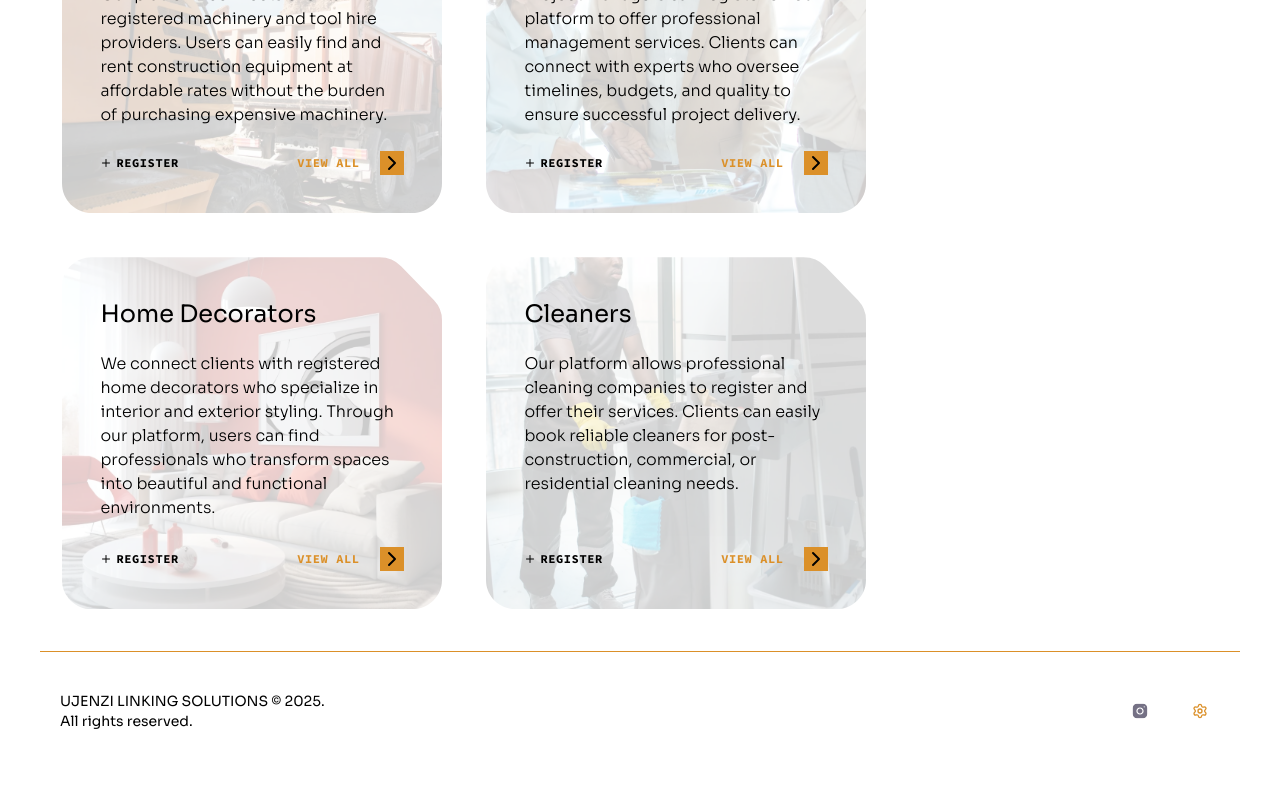
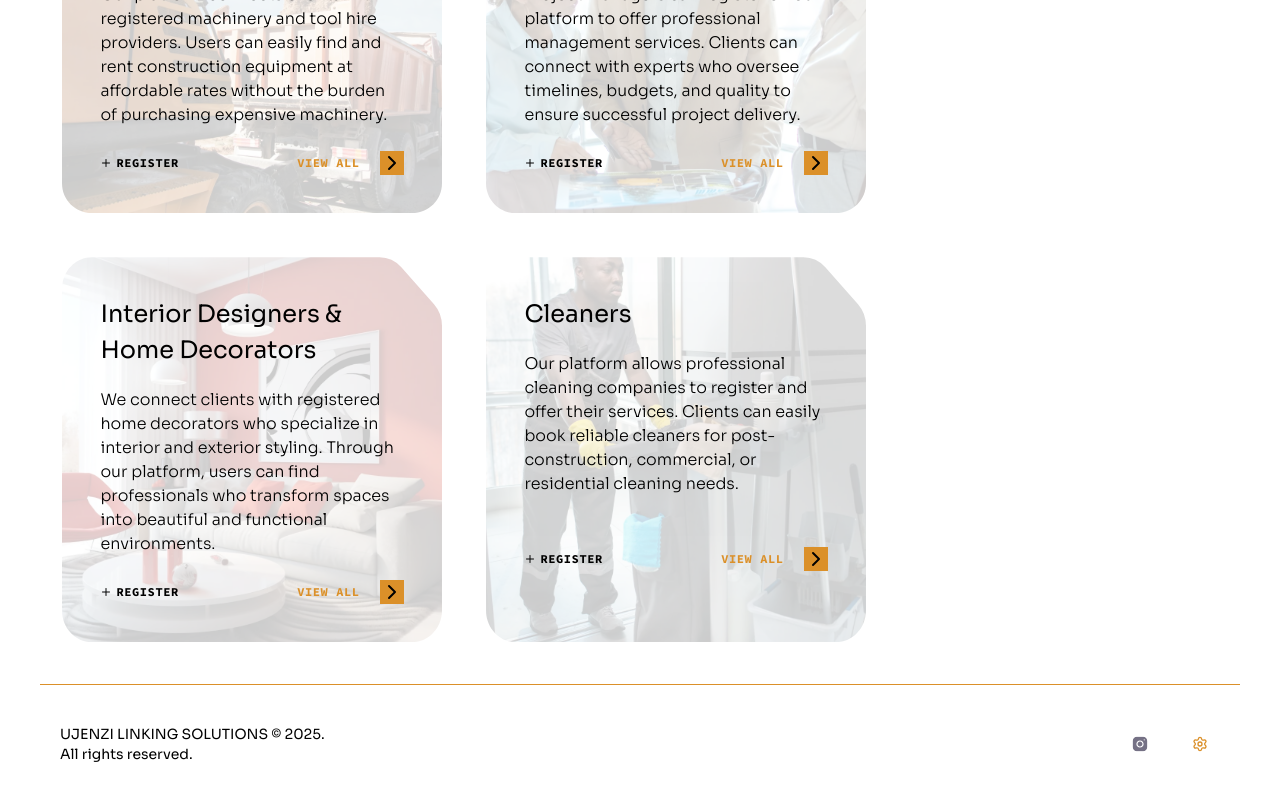
Before and after one commit to justaguyeu/ujenzilinkingsolutions2025, a React (Vite) app: page /serviceses in a window 1280 px wide. Shown: the part 3783-4583 px from the top of the page. Before the commit the page ends 4554 px from the top, so only its background shows below. Built offline with nearby package versions, Linux system fonts and the light colour scheme; no server answers; the database is empty.

Commit message:
homedecores

```diff
--- a/src/constants/index.js
+++ b/src/constants/index.js
@@ -442,7 +442,7 @@ export const benefits = [
   },
   {
     id: "12",
-    title: "Home Decorators",
+    title: "Interior Designers & Home Decorators",
     text: "We connect clients with registered home decorators who specialize in interior and exterior styling. Through our platform, users can find professionals who transform spaces into beautiful and functional environments.",
     backgroundUrl: "./src/assets/benefits/card-6.svg",
     iconUrl: benefitIcon2,
```
